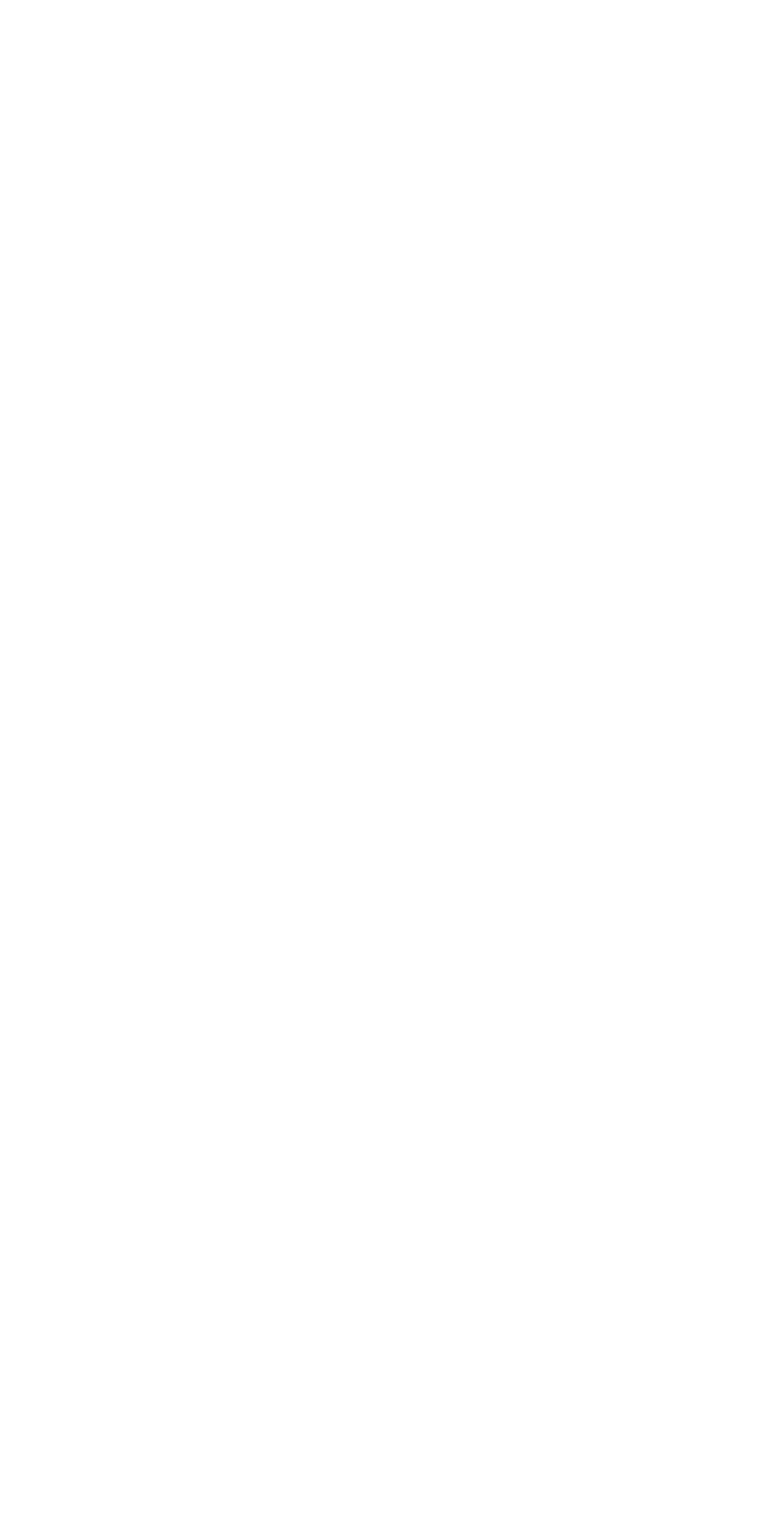
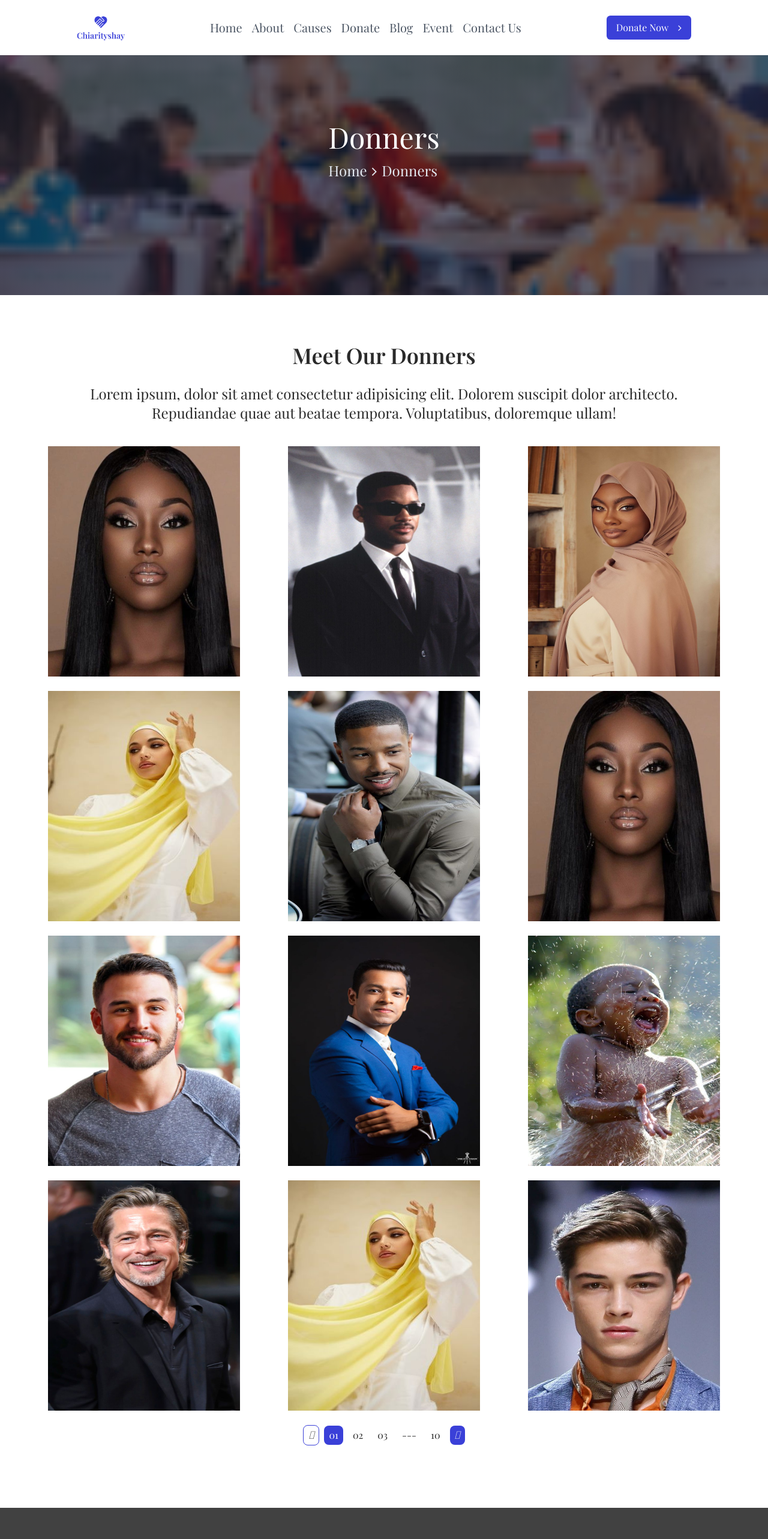
Before and after one commit to RajniAttri/CharityConnect, a React (Vite) app: page /donners in a window 1280 px wide. Before the commit this address had no page. Shown: the top 2566 px of the page at 60% size. Before the commit the page ends 800 px from the top, so only its background shows below. Built offline with nearby package versions, Linux system fonts and the light colour scheme; a web font is replaced by a local one.

Commit message:
fixDonners from "./pages/donners/Donners";

```diff
--- a/src/App.jsx
+++ b/src/App.jsx
@@ -8,6 +8,7 @@ import CauseDetails from "./pages/causes/CauseDetails";
 import Causes from "./pages/causes/Causes";
 import DonatePage from "./pages/causes/DonatePage";
 import Contact from "./pages/contact/Contact";
+import Donners from "./pages/donners/Donners";
 import Home from "./pages/home/Home";
 import Leadership from "./pages/leadership/Leadership";
 
@@ -20,6 +21,7 @@ function App() {
         <Route path="/contact" element={<Contact />} />
         <Route path="/leadership" element={<Leadership />} />
         <Route path="/causes" element={<Causes />} />
+        <Route path="/donners" element={<Donners />} />
         <Route path="/causes/:id" element={<CauseDetails />} />
         <Route path="/donate" element={<DonatePage />} />
       </Routes>
--- a/src/pages/donners/Donners.jsx
+++ b/src/pages/donners/Donners.jsx
@@ -1,31 +1,23 @@
-import React from 'react'
-import Header from '../../components/layout/Header'
-import Footer from '../../components/layout/Footer'
-import Hero1 from '../../components/layout/Hero1'
-import Pagination from '../../components/Pagination'
-import DonnersSection from './components/DonnersSection'
+import React from "react";
+import Footer from "../../components/layout/Footer";
+import Header from "../../components/layout/Header";
+import Hero1 from "../../components/layout/Hero1";
+import Pagination from "../../components/Pagination";
+import DonnersSection from "./components/DonnersSection";
 
 const Donners = () => {
   return (
     <div>
+      <Header />
 
-        <Header/>
+      <Hero1 title="Donners" text="Home" span="Donners" />
 
-        <Hero1
-        title="Donners"
-        text = "Home"
-        span ="Donners"
+      <DonnersSection />
 
-        />
+      <Pagination />
+      <Footer />
+    </div>
+  );
+};
 
-        <DonnersSection/>
-
-
-        <Pagination/>
-        <Footer/>
-
-    </div>
-  )
-}
-
-export default Donners
+export default Donners;
--- a/src/pages/donners/components/DonnersSection.jsx
+++ b/src/pages/donners/components/DonnersSection.jsx
@@ -1,80 +1,77 @@
-import React from 'react'
-import image17 from '../../../assets/images/Rectangle17.jpg'
-import image18 from '../../../assets/images/Rectangle18.jpg'
-import image19 from '../../../assets/images/Rectangle19.jpg'
-import image20 from '../../../assets/images/Rectangle20.jpg'
-import image14 from '../../../assets/images/Ellipse 94.png'
+import React from "react";
 import image10 from "../../../assets/images/man.jpg";
+import image13 from "../../../assets/images/muslim.jpg";
 import image12 from "../../../assets/images/Rayon.jpg";
-import image13 from "../../../assets/images/muslim.jpg";
-import image21 from "../../../assets/images/Rectangle21.jpg"
+import image17 from "../../../assets/images/Rectangle17.jpg";
+import image18 from "../../../assets/images/Rectangle18.jpg";
+import image19 from "../../../assets/images/Rectangle19.jpg";
+import image20 from "../../../assets/images/Rectangle20.jpg";
+import image21 from "../../../assets/images/Rectangle21.jpg";
 import image22 from "../../../assets/images/Rectangle22.jpg";
 import image23 from "../../../assets/images/Rectangle23.jpg";
 
 const DonnersSection = () => {
   return (
     <div>
-         <div className=' mt-20'>
-        <h1 className='text-4xl pb-7 font-semibold text-center'>Meet Our Donners</h1>
-        <p className=' text-center pb-10 text-2xl px-28 pr-28'>Lorem ipsum, dolor sit amet consectetur adipisicing elit. Dolorem suscipit dolor architecto.
-            Repudiandae quae aut beatae tempora. Voluptatibus, doloremque ullam!</p>
-            <div className='flex g-3 justify-evenly '>
+      <div className=" mt-20">
+        <h1 className="text-4xl pb-7 font-semibold text-center">
+          Meet Our Donners
+        </h1>
+        <p className=" text-center pb-10 text-2xl px-28 pr-28">
+          Lorem ipsum, dolor sit amet consectetur adipisicing elit. Dolorem
+          suscipit dolor architecto. Repudiandae quae aut beatae tempora.
+          Voluptatibus, doloremque ullam!
+        </p>
+        <div className="flex g-3 justify-evenly ">
           <div>
-            <img src={image19}  alt='' className='w-80 h-96'/>
+            <img src={image19} alt="" className="w-80 h-96" />
           </div>
           <div>
-              <img src={image17}  alt='' className='w-80 h-96'/>
+            <img src={image17} alt="" className="w-80 h-96" />
           </div>
           <div>
-              <img src={image20}  alt='' className='w-80 h-96'/>
+            <img src={image20} alt="" className="w-80 h-96" />
+          </div>
         </div>
 
+        <div className="flex g-3 justify-evenly pt-6">
+          <div>
+            <img src={image12} alt="" className="w-80 h-96" />
+          </div>
+          <div>
+            <img src={image18} alt="" className="w-80 h-96" />
+          </div>
+          <div>
+            <img src={image19} alt="" className="w-80 h-96" />
+          </div>
         </div>
 
-          <div className='flex g-3 justify-evenly pt-6'>
+        <div className="flex g-3 justify-evenly pt-6">
           <div>
-            <img src={image12}  alt='' className='w-80 h-96'/>
-
+            <img src={image10} alt="" className="w-80 h-96" />
           </div>
           <div>
-              <img src={image18}  alt='' className='w-80 h-96'/>
+            <img src={image22} alt="" className="w-80 h-96" />
           </div>
           <div>
-              <img src={image19}  alt='' className='w-80 h-96'/>
+            <img src={image13} alt="" className="w-80 h-96" />
+          </div>
         </div>
 
-          </div>
-
-          <div className='flex g-3 justify-evenly pt-6'>
+        <div className="flex g-3 justify-evenly pt-6">
           <div>
-            <img src={image10}  alt='' className='w-80 h-96'/>
+            <img src={image21} alt="" className="w-80 h-96" />
           </div>
           <div>
-              <img src={image22}  alt='' className='w-80 h-96'/>
+            <img src={image12} alt="" className="w-80 h-96" />
           </div>
           <div>
-              <img src={image13}  alt='' className='w-80 h-96'/>
+            <img src={image23} alt="" className="w-80 h-96" />
           </div>
+        </div>
+      </div>
+    </div>
+  );
+};
 
-          </div>
-
-          <div className='flex g-3 justify-evenly pt-6'>
-            <div>
-            <img src={image21}  alt='' className='w-80 h-96'/>
-            </div>
-            <div>
-              <img src={image12}  alt='' className='w-80 h-96'/>
-            </div>
-            <div>
-              <img src={image23}  alt='' className='w-80 h-96'/>
-            </div>
-
-          </div>
-
-    </div>
-
-    </div>
-  )
-}
-
-export default DonnersSection
+export default DonnersSection;
```
Lines whose indentation alone changed are shown as unchanged.
